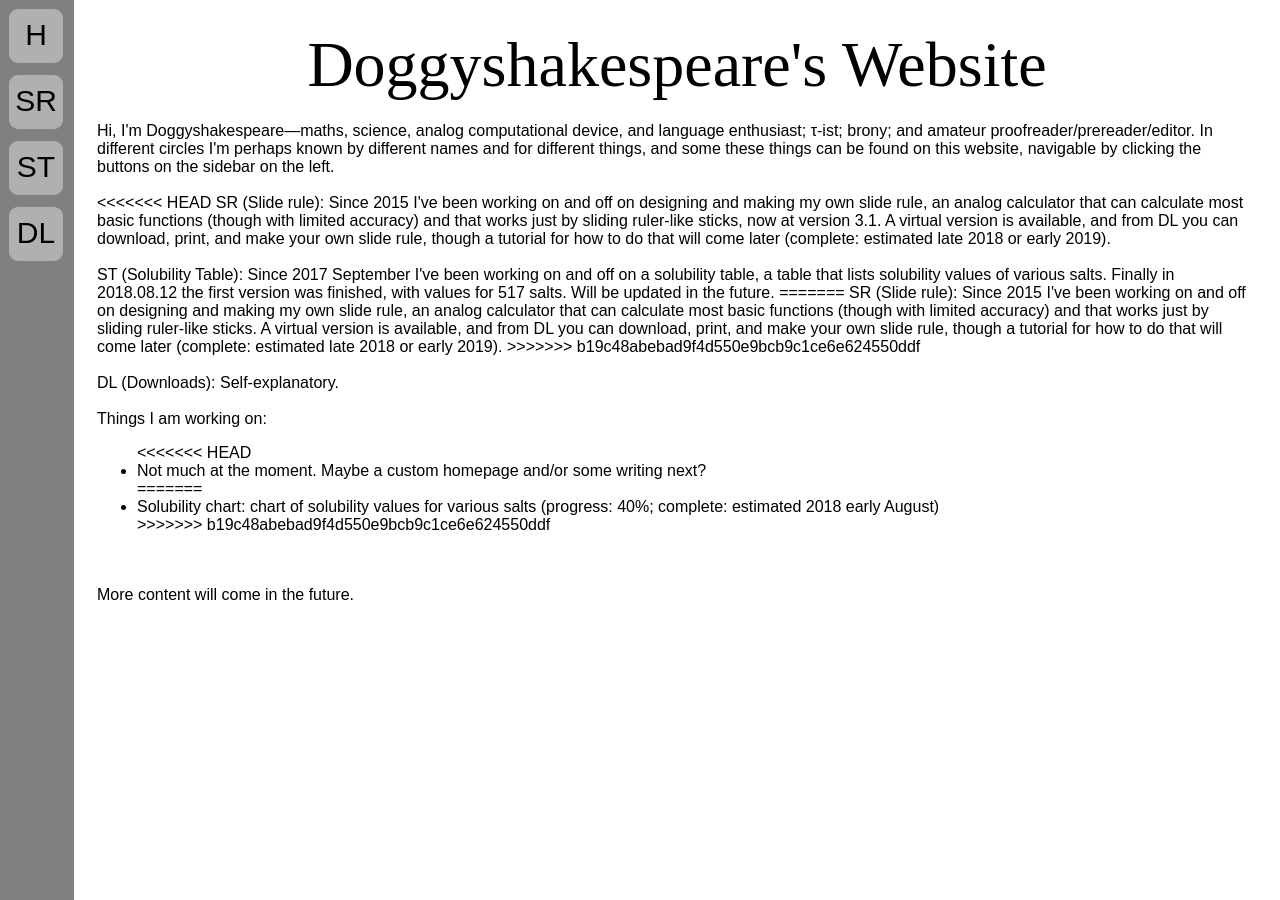
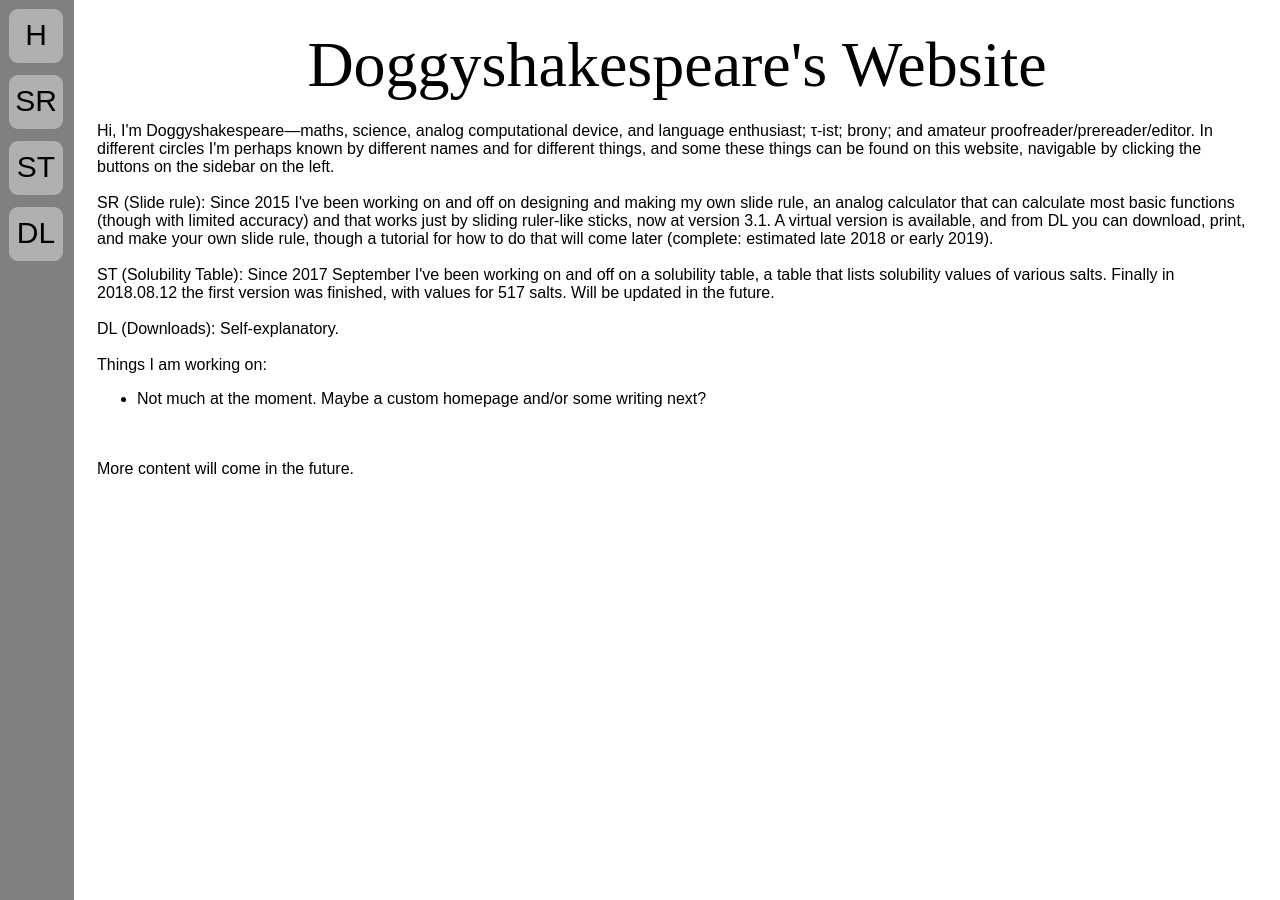
Before and after one commit to Doggyshakespeare/doggyshakespeare.github.io, a Jekyll site: the page built from index.html, in a window 1280 px wide. Built offline with Jekyll 4.4.1, drawn with Linux system fonts in a browser that asks for light colours.

Commit message:
Fixed index.html issues

```diff
--- a/index.html
+++ b/index.html
@@ -6,24 +6,16 @@ title: Doggyshakespeare's Place
 <div class="text">
     Hi, I'm Doggyshakespeare&mdash;maths, science, analog computational device, and language enthusiast; &tau;-ist; brony; and amateur proofreader/prereader/editor. In different circles I'm perhaps known by different names and for different things, and some these things can be found on this website, navigable by clicking the buttons on the sidebar on the left.
     <br><br>
-<<<<<<< HEAD
     SR (Slide rule): Since 2015 I've been working on and off on designing and making my own slide rule, an analog calculator that can calculate most basic functions (though with limited accuracy) and that works just by sliding ruler-like sticks, now at version 3.1. A virtual version is available, and from DL you can download, print, and make your own slide rule, though a tutorial for how to do that will come later (complete: estimated late 2018 or early 2019).
     <br><br>
     ST (Solubility Table): Since 2017 September I've been working on and off on a solubility table, a table that lists solubility values of various salts. Finally in 2018.08.12 the first version was finished, with values for 517 salts. Will be updated in the future.
-=======
-    SR (Slide rule): Since 2015 I've been working on and off on designing and making my own slide rule, an analog calculator that can calculate most basic functions (though with limited accuracy) and that works just by sliding ruler-like sticks. A virtual version is available, and from DL you can download, print, and make your own slide rule, though a tutorial for how to do that will come later (complete: estimated late 2018 or early 2019).
->>>>>>> b19c48abebad9f4d550e9bcb9c1ce6e624550ddf
     <br><br>
     DL (Downloads): Self-explanatory.
     <br><br>
     Things I am working on:
     <br>
     <ul>
-<<<<<<< HEAD
         <li>Not much at the moment. Maybe a custom homepage and/or some writing next?</li>
-=======
-        <li>Solubility chart: chart of solubility values for various salts (progress: 40%; complete: estimated 2018 early August)</li>
->>>>>>> b19c48abebad9f4d550e9bcb9c1ce6e624550ddf
     </ul>
     <br><br>
     More content will come in the future.
```
